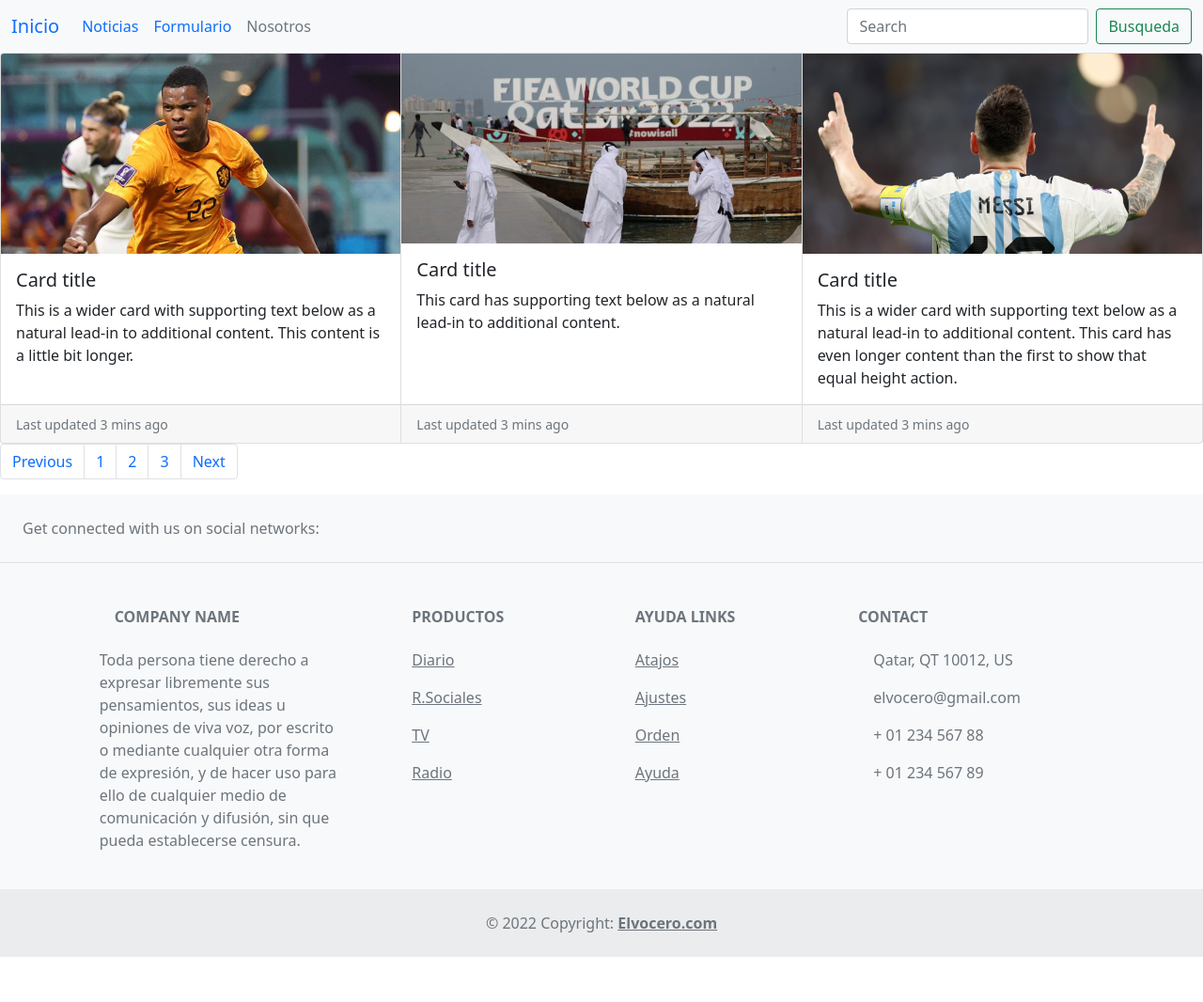
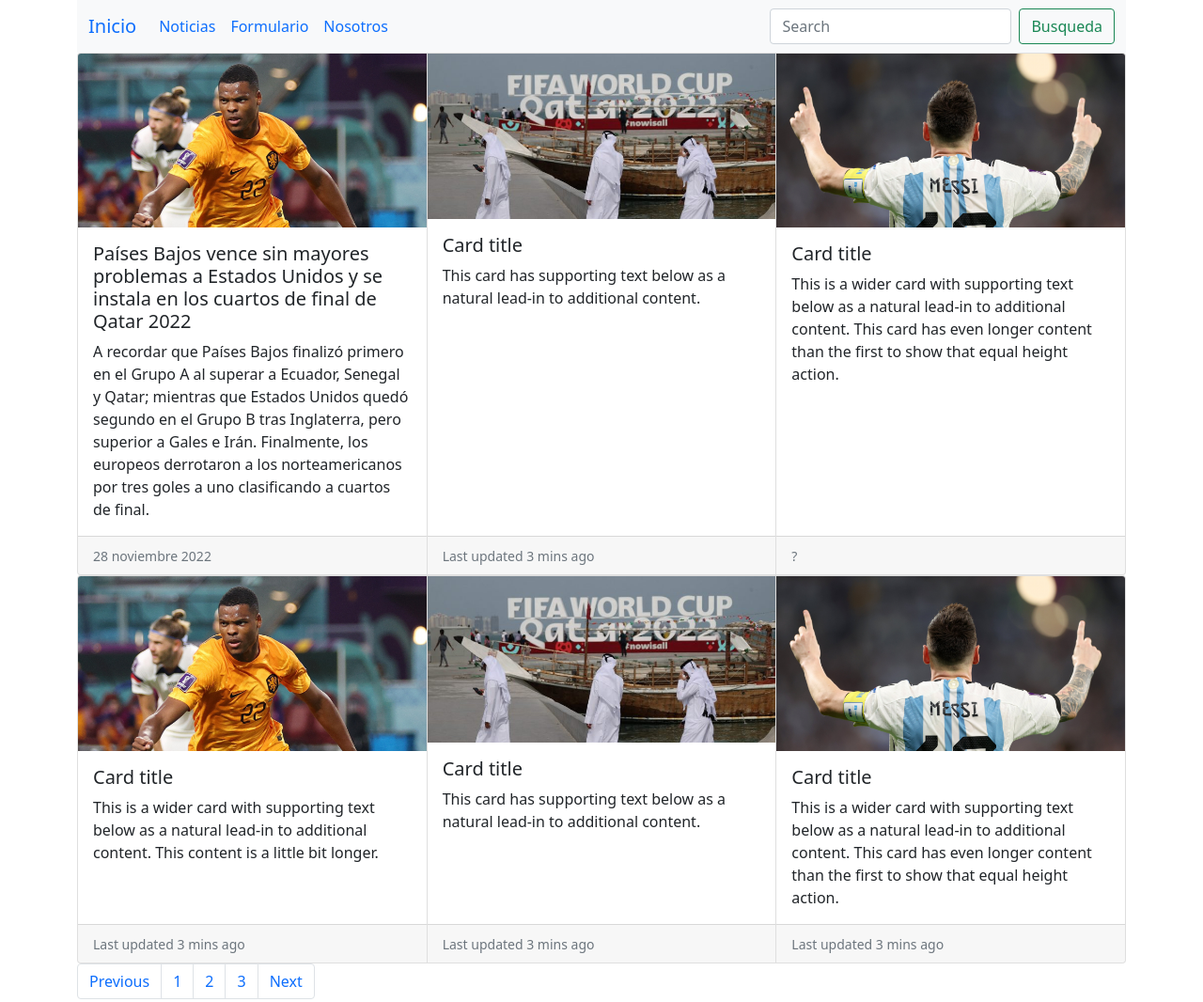
Before and after one commit to autentico89/pagina-2, a plain HTML site: page index.html in a window 1280 px wide. Shown: the top 1066 px of the page at 94% size. Before the commit the page ends 1018 px from the top, so only its background shows below. Drawn offline with Linux system fonts and the light colour scheme.

Commit message:
contenido

```diff
--- a/index.html
+++ b/index.html
@@ -9,6 +9,8 @@
     <title>Inicio</title>
 </head>
 <body>
+
+  <div class="container">
       <!NAVBAR#>
     <nav class="navbar navbar-expand-lg bg-light">
         <div class="container-fluid">
@@ -25,7 +27,7 @@
                 <a class="nav-link" href="#">Formulario</a>
               </li>
               <li class="nav-item">
-                <a class="nav-link disabled">Nosotros</a>
+                <a class="nav-link" href="#">Nosotros</a>
               </li>
             </ul>
             <form class="d-flex" role="search">
@@ -35,9 +37,48 @@
           </div>
         </div>
       </nav>
+      <div class="container"></div>
 
 
       <!FOTOS>
+      <div class="card-group">
+        <div class="card">
+          <img src="imagenes\imagen1.png" class="card-img-top" alt="...">
+          <div class="card-body">
+            <h5 class="card-title">Países Bajos vence sin mayores problemas a Estados Unidos
+              y se instala en los cuartos de final de Qatar 2022</h5>
+            <p class="card-text">A recordar que Países Bajos finalizó primero en el Grupo A al
+              superar a Ecuador, Senegal y Qatar; mientras que Estados Unidos quedó segundo en
+              el Grupo B tras Inglaterra, pero superior a Gales e Irán. Finalmente, los europeos
+              derrotaron a los norteamericanos por tres goles a uno clasificando a cuartos de final.</p>
+          </div>
+          <div class="card-footer">
+            <small class="text-muted">28 noviembre 2022</small>
+          </div>
+        </div>
+        <div class="card">
+          <img src="imagenes\imagen4.jpg" class="card-img-top" alt="...">
+          <div class="card-body">
+            <h5 class="card-title">Card title</h5>
+            <p class="card-text">This card has supporting text below as a natural lead-in to additional content.</p>
+          </div>
+          <div class="card-footer">
+            <small class="text-muted">Last updated 3 mins ago</small>
+          </div>
+        </div>
+        <div class="card">
+          <img src="imagenes\imagen3.png" class="card-img-top" alt="...">
+          <div class="card-body">
+            <h5 class="card-title">Card title</h5>
+            <p class="card-text">This is a wider card with supporting text below as a natural lead-in to additional content. This card has even longer content than the first to show that equal height action.</p>
+          </div>
+          <div class="card-footer">
+            <small class="text-muted">?</small>
+          </div>
+        </div>
+      </div>
+
+
       <div class="card-group">
         <div class="card">
           <img src="imagenes\imagen1.png" class="card-img-top" alt="...">
@@ -72,6 +113,7 @@
       </div>
 
 
+
       <!PAGINACION>
       <nav aria-label="Page navigation example">
         <ul class="pagination">
@@ -90,7 +132,7 @@
     <section class="d-flex justify-content-center justify-content-lg-between p-4 border-bottom">
       <!-- Left -->
       <div class="me-5 d-none d-lg-block">
-        <span>Get connected with us on social networks:</span>
+        <span>Conectate a Nuetras Redes Sociales:</span>
       </div>
       <!-- Left -->
 
@@ -128,7 +170,7 @@
           <div class="col-md-3 col-lg-4 col-xl-3 mx-auto mb-4">
             <!-- Content -->
             <h6 class="text-uppercase fw-bold mb-4">
-              <i class="fas fa-gem me-3"></i>Company name
+              <i class="fas fa-gem me-3"></i>El Vocero
             </h6>
             <p>
                 Toda persona tiene derecho a expresar libremente sus pensamientos,
@@ -212,6 +254,7 @@
 
 
 
+ </div>
 
 </body>
 </html>
```
Also changed, not shown: formulario.html (+4 -1 lines), nosotros.html (+16 -1 lines), noticias.html (+4 -1 lines), imagenes/imagen5.jpg (added).
